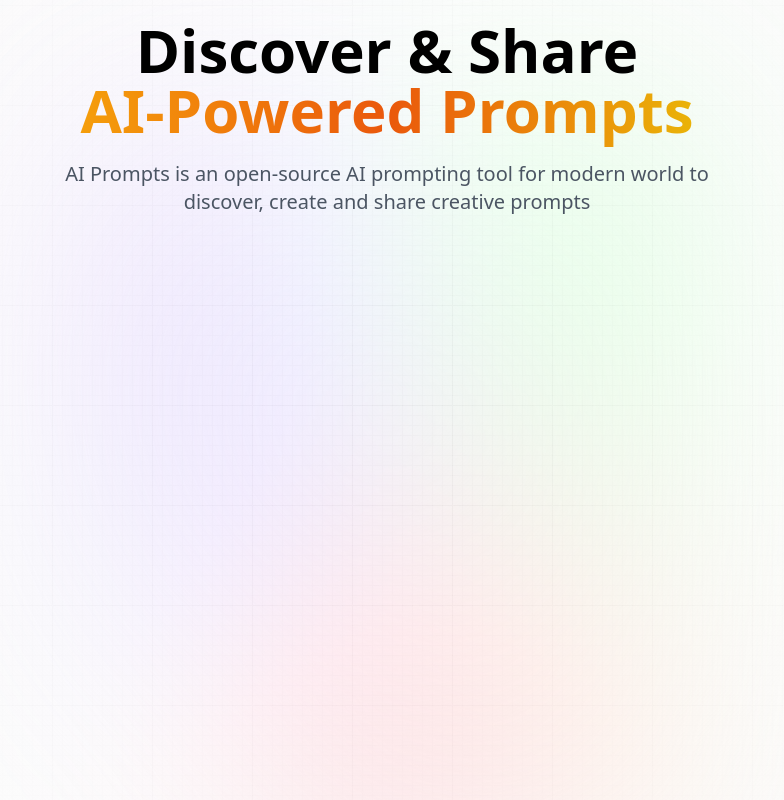
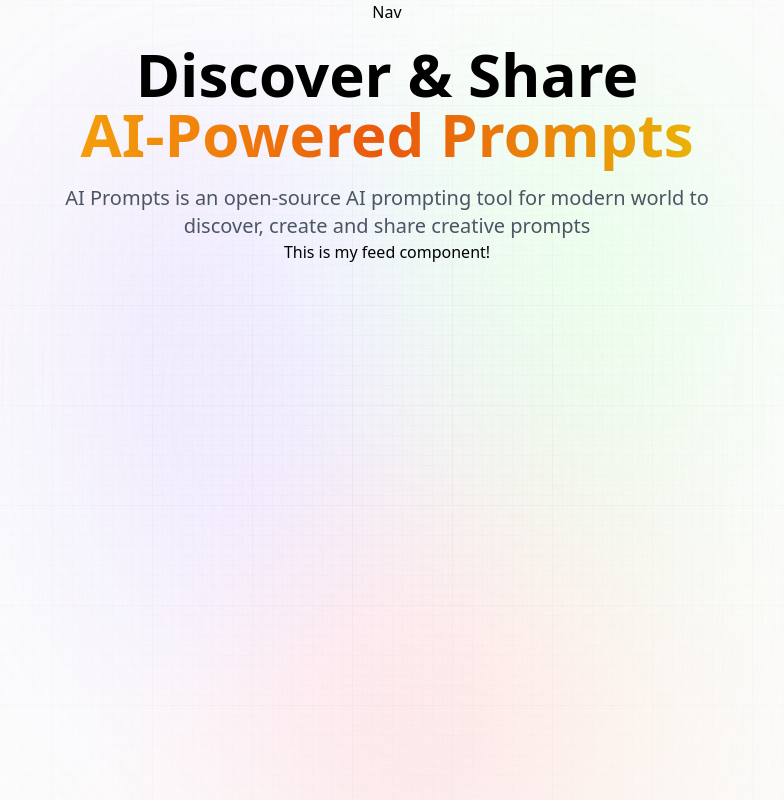
Before and after one commit to dantaylor28/ai_prompts, a Next.js app: page / in a window 1280 px wide. Shown: the whole page, without its empty margins (253-1037 px from the left). Built offline with nearby package versions, Linux system fonts and the light colour scheme.

Commit message:
Import feed & nav components into application

```diff
--- a/app/layout.jsx
+++ b/app/layout.jsx
@@ -1,4 +1,7 @@
 import "@styles/globals.css";
+
+import Nav from "@components/Nav";
+import Provider from "@components/Provider";
 
 export const metadata = {
   title: "AI Prompts",
@@ -13,7 +16,10 @@ const RootLayout = ({ children }) => {
           <div className="gradient" />
         </div>
 
-        <main className="app">{children}</main>
+        <main className="app">
+          <Nav />
+          {children}
+        </main>
       </body>
     </html>
   );
--- a/app/page.jsx
+++ b/app/page.jsx
@@ -1,3 +1,5 @@
+import Feed from "@components/Feed";
+
 const Home = () => {
   return (
     <section className="w-full flex-center flex-col">
@@ -11,7 +13,7 @@ const Home = () => {
         discover, create and share creative prompts
       </p>
 
-      {/* Feed component here */}
+      <Feed />
     </section>
   );
 };
--- a/components/Feed.jsx
+++ b/components/Feed.jsx
@@ -2,7 +2,7 @@ import React from 'react'
 
 const Feed = () => {
   return (
-    <div>Feed</div>
+    <div>This is my feed component!</div>
   )
 }
 
```
